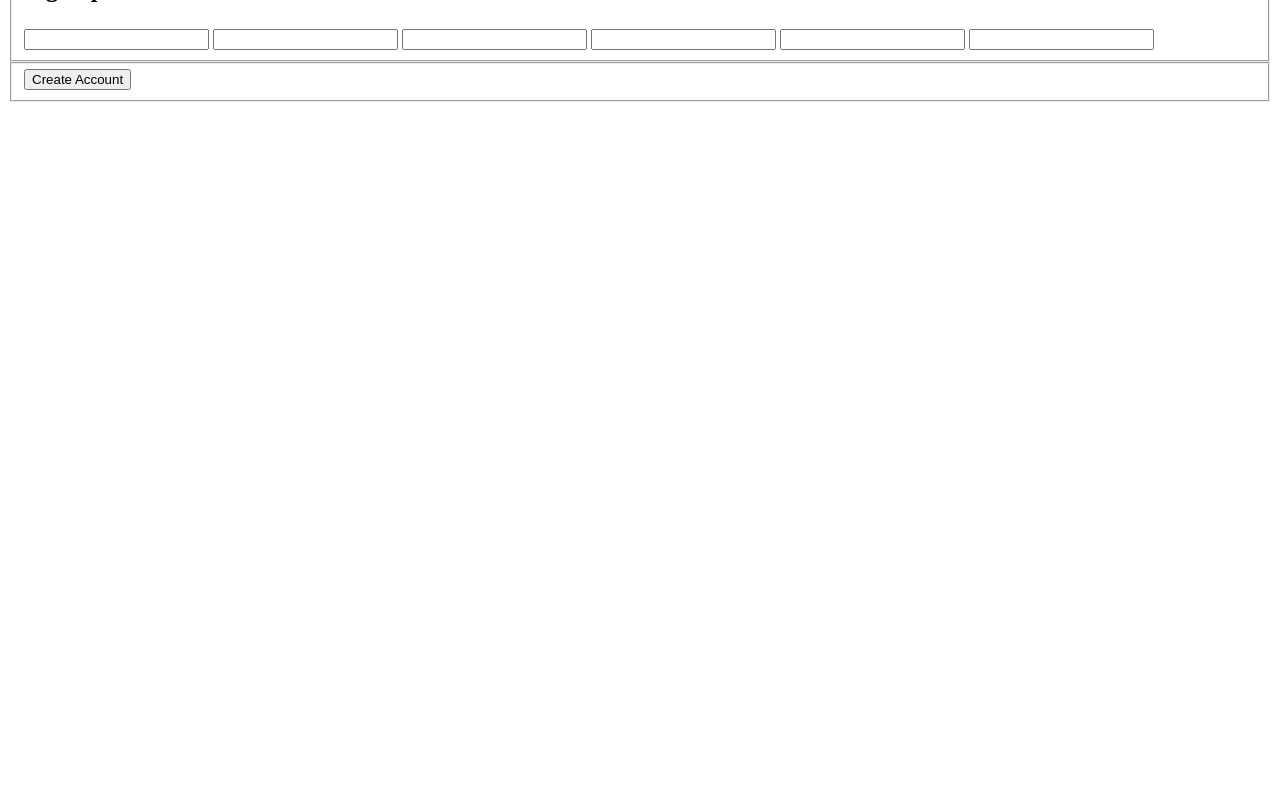
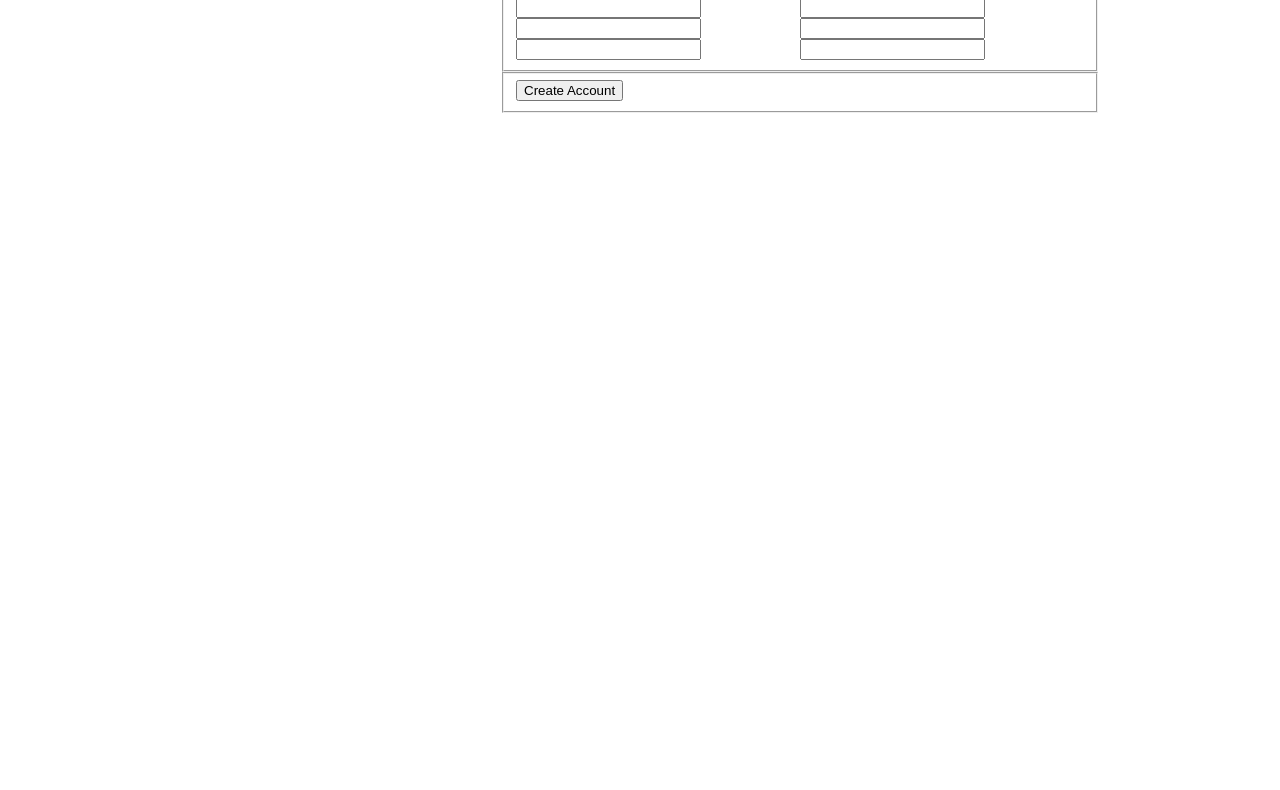
Before and after one commit to SanteriP/odin-sign-up-form, a plain HTML site: page index.html in a window 1280 px wide. Shown: the part 91-881 px from the top of the page. Before the commit the page ends 800 px from the top, so only its background shows below. Drawn offline with Linux system fonts and the light colour scheme.

Commit message:
Add basic flexbox

```diff
--- a/index.html
+++ b/index.html
@@ -3,14 +3,15 @@
 <head>
     <meta charset="UTF-8">
     <meta name="viewport" content="width=device-width, initial-scale=1.0">
-    <title>Document</title>
+    <title>Odin - Sign Up</title>
+    <link rel="stylesheet" href="./styles.css">
 </head>
 <body>
     <div class="page-content">
         <div class="image-sidebar">
             <div class="logo-area">
                 <img>
-                <h1></h1>
+                <h1>ODIN</h1>
             </div>
         </div>
         <div class="signup">
--- a/styles.css
+++ b/styles.css
@@ -0,0 +1,30 @@
+body {
+    margin: 0;
+    padding: 0;
+}
+
+.page-content {
+    display: flex;
+    flex-direction: row;
+    justify-content: flex-start;
+}
+
+.image-sidebar {
+    flex-basis: 500px;
+    min-width: 300px;
+    height: 100vw;
+}
+
+.signup-details {
+    width: 600px;
+    height: 500px;
+}
+
+fieldset {
+    display: flex;
+    flex-wrap: wrap;
+}
+
+label {
+    width: 50%;
+}
```
